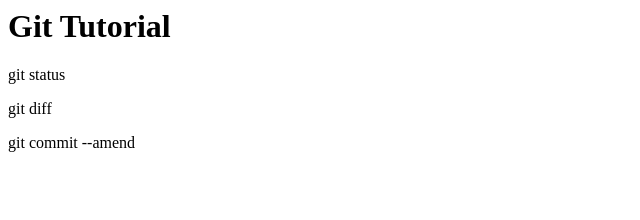
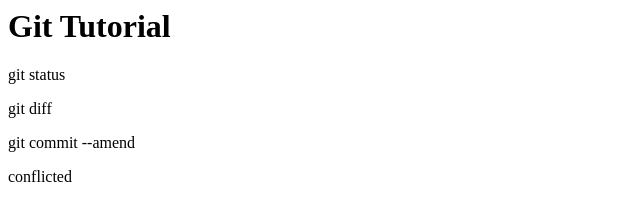
Before and after one commit to ksboz/git_sample, a plain HTML site: page index.html in a window 1280 px wide. Shown: the full height of the page, 0-640 px from the left. Drawn offline with Linux system fonts and the light colour scheme.

Commit message:
conflicted added

```diff
--- a/index.html
+++ b/index.html
@@ -2,3 +2,4 @@
 <p>git status</p>
 <p>git diff</p>
 <p>git commit --amend</p>
+<p>conflicted</p>
```
